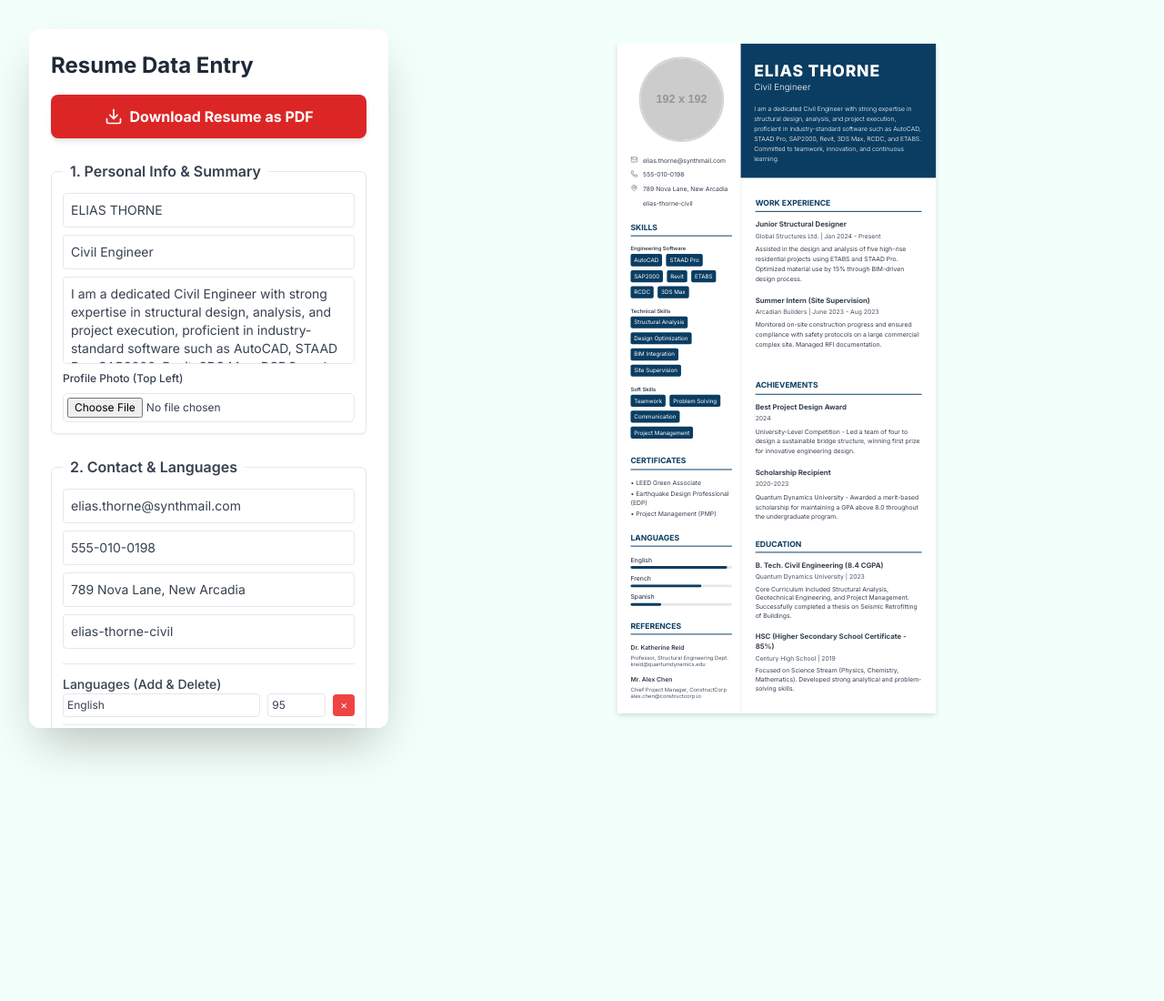
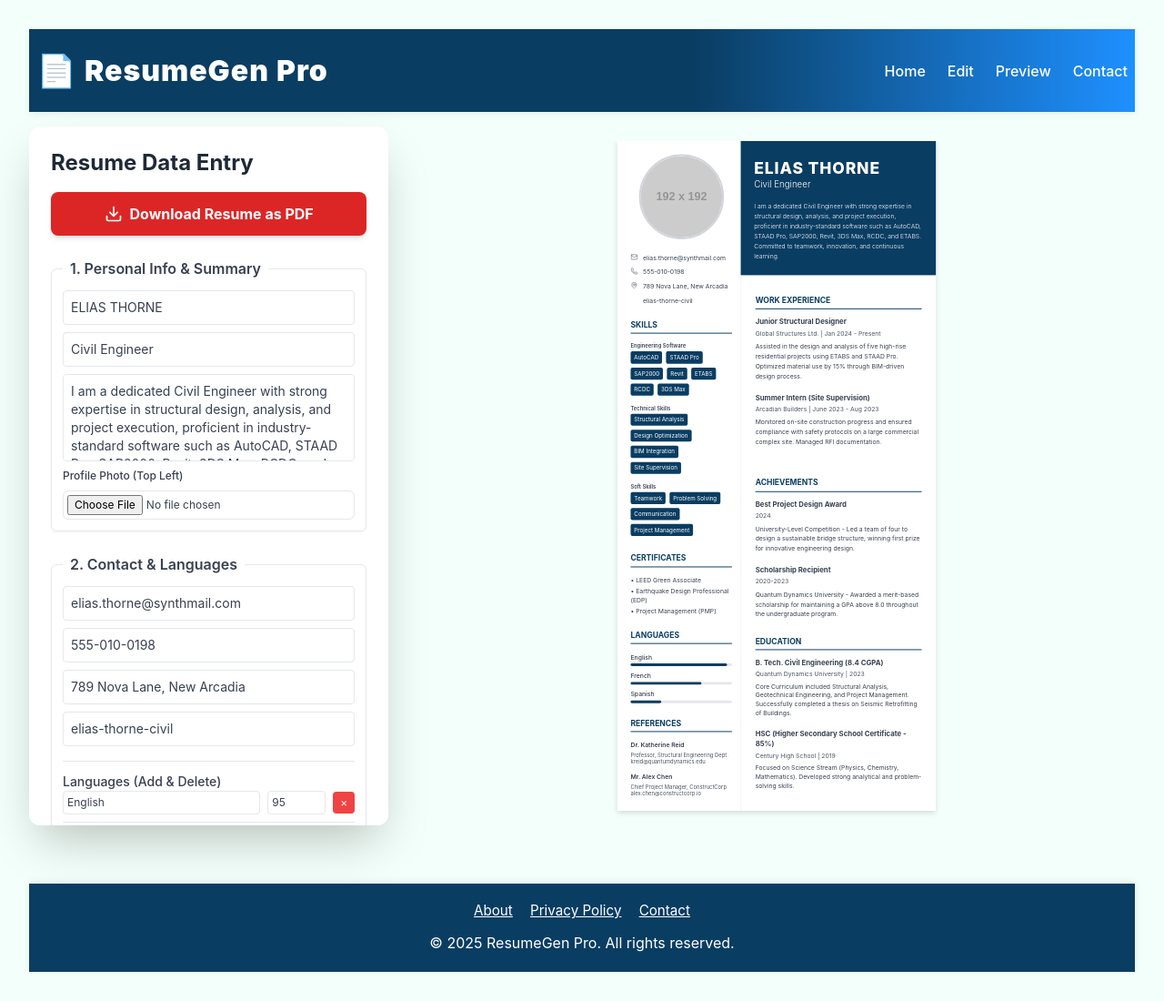
Before and after one commit to safwaan69/ResumeGen-Pro, a plain HTML site: page Resumegenerator.html in a window 1280 px wide. Shown: the whole page at 91% size. Before the commit the page ends 832 px from the top, so only its background shows below. Drawn offline with nearby package versions, Linux system fonts and the light colour scheme; placeholder pictures from the web are drawn by us; some icons are missing.

Commit message:
Update Resumegenerator.html

```diff
--- a/Resumegenerator.html
+++ b/Resumegenerator.html
@@ -10,6 +10,116 @@
     <script src="https://unpkg.com/lucide@latest"></script>
 
     <style>
+        .site-header {
+            width: 100%;
+            background: linear-gradient(90deg, var(--primary-blue) 60%, #1e90ff 100%);
+            color: #fff;
+            padding: 1.2rem 0.5rem 1.2rem 0.5rem;
+            box-shadow: 0 2px 8px rgba(10,61,98,0.08);
+            display: flex;
+            align-items: center;
+            justify-content: center;
+            position: relative;
+            z-index: 30;
+        }
+        .site-header .header-content {
+            width: 100%;
+            max-width: 1280px;
+            display: flex;
+            align-items: center;
+            justify-content: space-between;
+        }
+        .site-header .logo {
+            font-size: 2rem;
+            font-weight: 900;
+            letter-spacing: 1px;
+            display: flex;
+            align-items: center;
+            gap: 0.5rem;
+        }
+        .site-header .logo-icon {
+            font-size: 2.2rem;
+        }
+        .site-header .header-links {
+            display: flex;
+            gap: 1.5rem;
+        }
+        .site-header .header-link {
+            color: #fff;
+            font-weight: 500;
+            text-decoration: none;
+            font-size: 1rem;
+            transition: color 0.2s;
+        }
+        .site-header .header-link:hover {
+            color: #ffe082;
+        }
+        .site-footer {
+            width: 100%;
+            background: #0A3D62;
+            color: #fff;
+            padding: 1.2rem 0.5rem;
+            text-align: center;
+            font-size: 1rem;
+            margin-top: 2rem;
+            box-shadow: 0 -2px 8px rgba(10,61,98,0.08);
+        }
+        .site-footer .footer-content {
+            max-width: 1280px;
+            margin: 0 auto;
+            display: flex;
+            flex-direction: column;
+            align-items: center;
+            gap: 0.5rem;
+        }
+        .site-footer .footer-links {
+            display: flex;
+            gap: 1.2rem;
+            margin-bottom: 0.2rem;
+        }
+        .site-footer .footer-link {
+            color: #fff;
+            text-decoration: underline;
+            font-size: 0.95rem;
+            transition: color 0.2s;
+        }
+        .site-footer .footer-link:hover {
+            color: #ffe082;
+        }
+        @media (max-width: 1023px) {
+            .site-header .header-content {
+                flex-direction: column;
+                align-items: flex-start;
+                gap: 0.5rem;
+            }
+            .site-header .logo {
+                font-size: 1.3rem;
+            }
+            .site-header .logo-icon {
+                font-size: 1.5rem;
+            }
+            .site-header .header-links {
+                gap: 1rem;
+            }
+            .site-footer .footer-content {
+                font-size: 0.95rem;
+            }
+        }
+        @media (max-width: 640px) {
+            .site-header {
+                padding: 0.7rem 0.2rem;
+            }
+            .site-header .logo {
+                font-size: 1.1rem;
+            }
+            .site-header .logo-icon {
+                font-size: 1.2rem;
+            }
+            .site-footer {
+                padding: 0.7rem 0.2rem;
+                font-size: 0.9rem;
+            }
+        }
         @import url('https://fonts.googleapis.com/css2?family=Inter:wght@100..900&display=swap');
 
         :root {
@@ -134,7 +244,22 @@
     </style>
 </head>
 <body class="p-4 md:p-8 flex flex-col items-center">
-    <div class="container-main w-full max-w-7xl mx-auto flex flex-col lg:flex-row gap-8">
+    <!-- Header Section -->
+    <header class="site-header">
+        <div class="header-content">
+            <div class="logo">
+                <span class="logo-icon">📄</span>
+                ResumeGen <span class="hidden sm:inline">Pro</span>
+            </div>
+            <nav class="header-links">
+                <a href="#" class="header-link">Home</a>
+                <a href="#edit-section" class="header-link">Edit</a>
+                <a href="#preview-section" class="header-link">Preview</a>
+                <a href="#" class="header-link">Contact</a>
+            </nav>
+        </div>
+    </header>
+    <div class="container-main w-full max-w-7xl mx-auto flex flex-col lg:flex-row gap-8 mt-4 mb-8">
 
         <!-- Mobile Toggle Buttons -->
         <div id="mobile-toggles" class="lg:hidden w-full sticky top-0 bg-white z-10 py-2 shadow-lg rounded-xl">
@@ -889,4 +1014,18 @@ Optimized material use by 15% through BIM-driven design process.</textarea>
         }
     </script>
 </body>
+
+    <!-- Footer Section -->
+    <footer class="site-footer">
+        <div class="footer-content">
+            <div class="footer-links">
+                <a href="#" class="footer-link">About</a>
+                <a href="#" class="footer-link">Privacy Policy</a>
+                <a href="#" class="footer-link">Contact</a>
+            </div>
+            <div>
+                &copy; 2025 ResumeGen Pro. All rights reserved.
+            </div>
+        </div>
+    </footer>
 </html>
```
